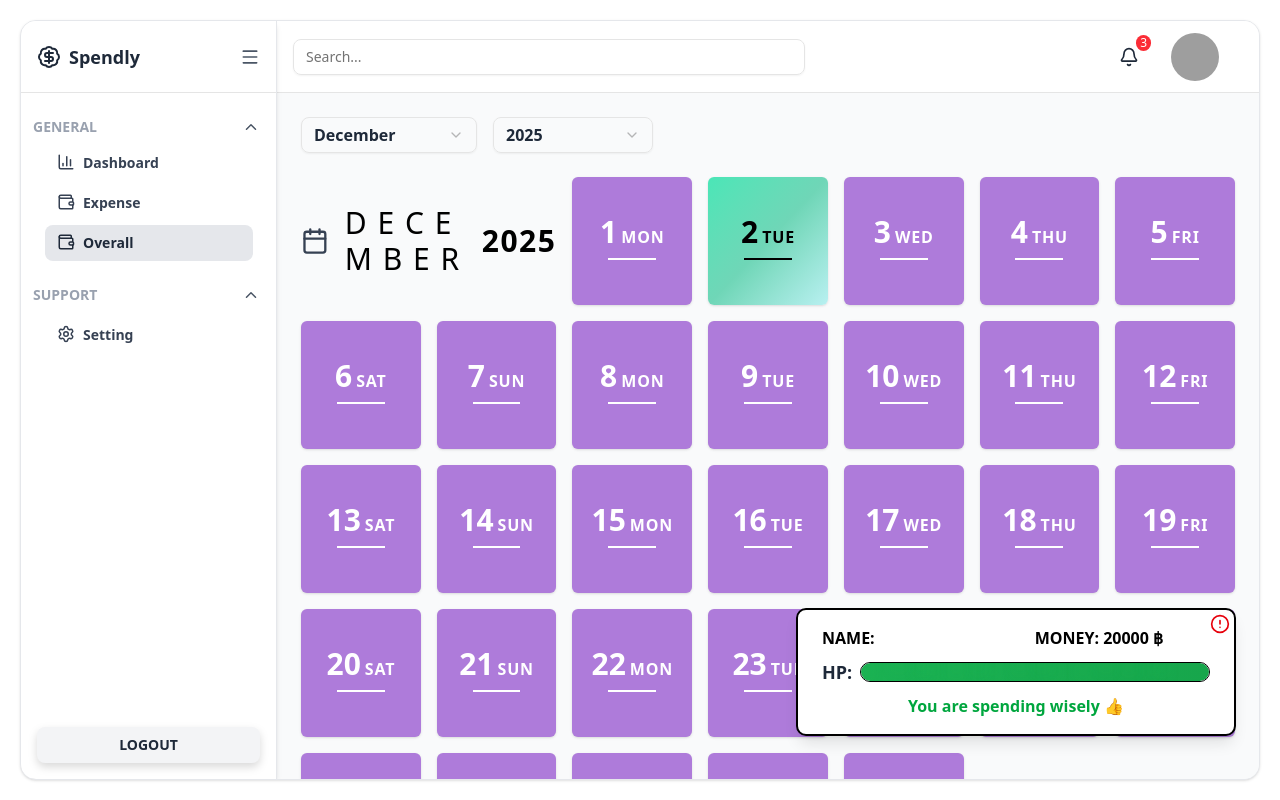
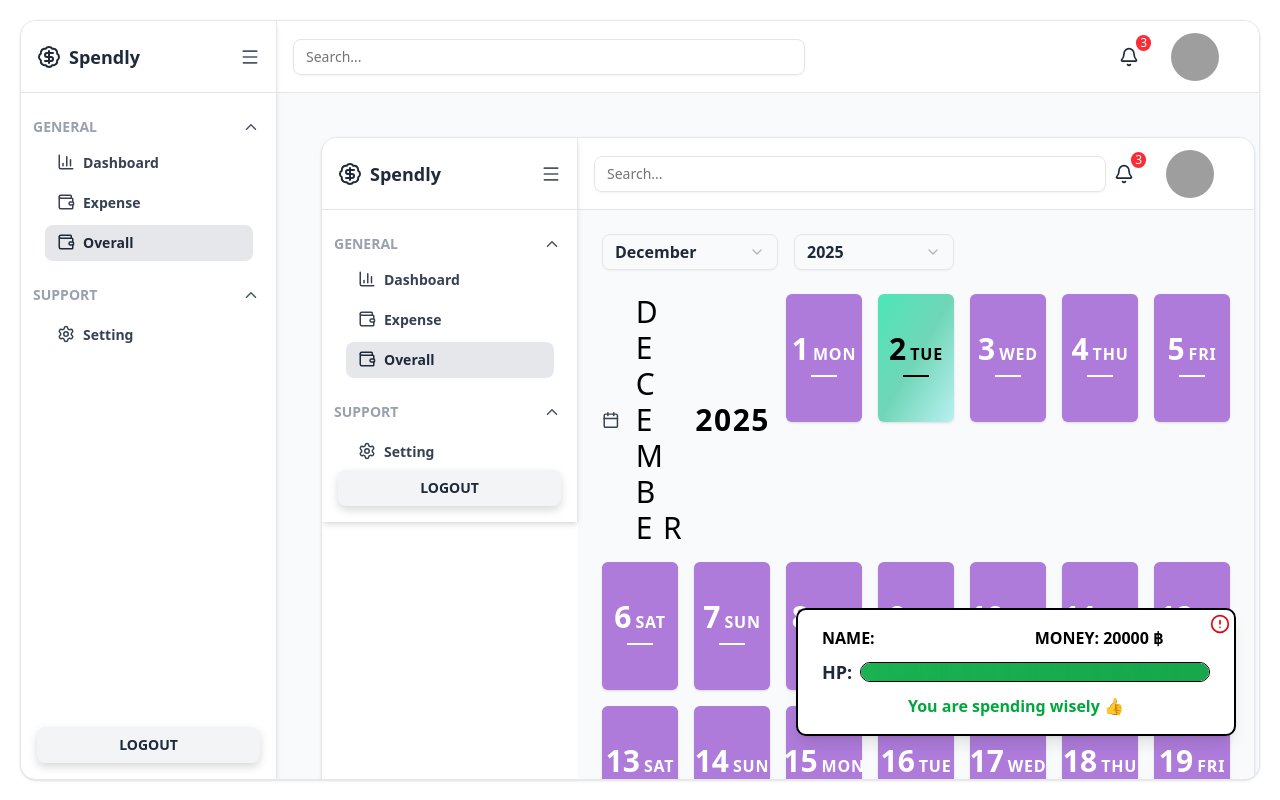
Before and after one commit to Teneieiza/spendly-frontend, a Next.js app: page /overall in a window 1280 px wide. Built offline with nearby package versions, Linux system fonts and the light colour scheme; grey boxes are pictures that could not be loaded.

Commit message:
Change locate and add mainlayout

```diff
--- /dev/null
+++ b/app/(main)/layout.tsx
@@ -0,0 +1,16 @@
+// import "./globals.css";
+
+import Navbar from "@/components/layout/Navbar"
+import Sidebar from "@/components/layout/Sidebar"
+
+export default function MainLayout({ children }: { children: React.ReactNode }) {
+  return (
+        <div className="w-full max-h-screen m-5 bg-white border border-gray-200 shadow-sm rounded-2xl flex overflow-hidden">
+          <Sidebar />
+          <div className="flex-1 flex flex-col">
+            <Navbar />
+            <main className="p-6 bg-[#f9fafb] flex-1 overflow-hidden">{children}</main>
+          </div>
+        </div>
+  )
+}
```
Also changed, not shown: app/(main)/dashboard/page.tsx (renamed from app/dashboard/page.tsx), app/(main)/expense/page.tsx (renamed from app/expense/page.tsx), app/(main)/overall/page.tsx (renamed from app/overall/page.tsx), app/(main)/setting/page.tsx (renamed from app/setting/page.tsx).
